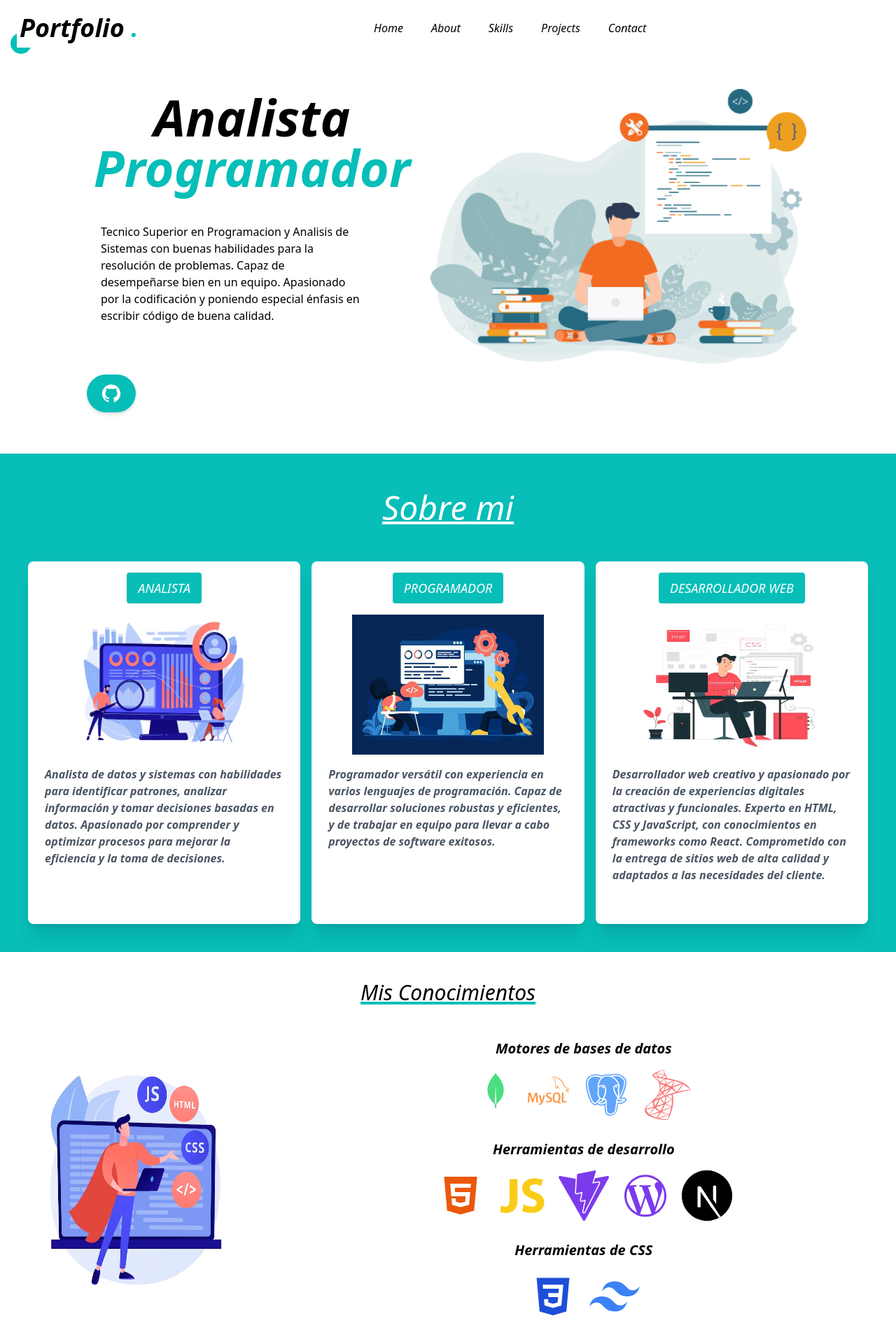
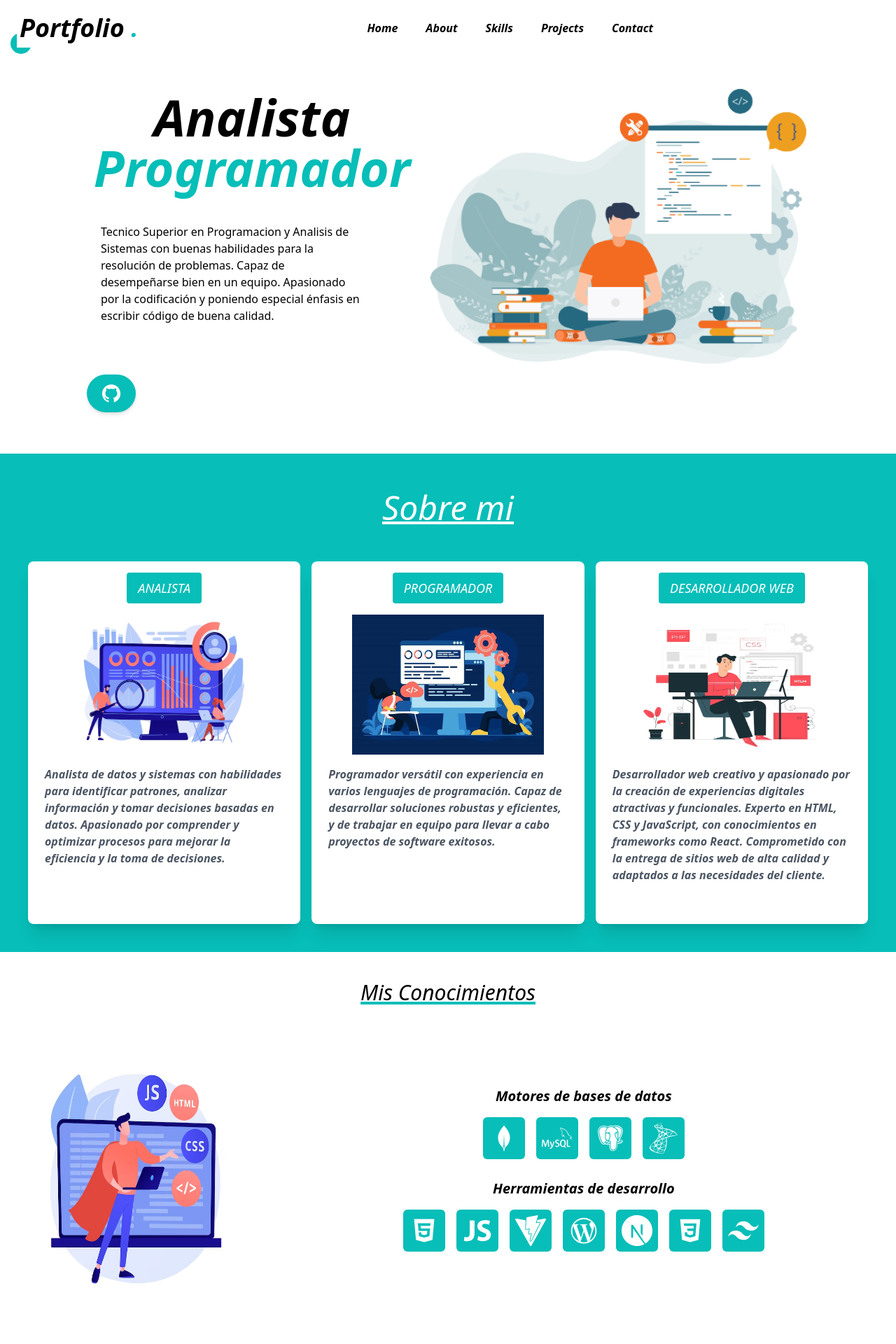
Before and after one commit to Guerre-Pablo-Agustin/React-vite-Portfolio, a React (Vite) app: page / in a window 1280 px wide. Shown: the top 1920 px of the page at 70% size. Built offline with nearby package versions, Linux system fonts and the light colour scheme.

Commit message:
arreglos en css

```diff
--- a/src/Components/Nav/Nav.jsx
+++ b/src/Components/Nav/Nav.jsx
@@ -18,17 +18,17 @@ const Nav = () => {
         </span>
       </div>
       <nav
-        className={`fixed italic w-[80%] md:w-[60%] xl:w-full h-full ${
+        className={` italic w-[80%] md:w-[60%] xl:w-full h-full font-bold ${
           showMenu ? "left-0" : "-left-full"
         } top-0 xl:static
          flex-1 flex flex-col xl:flex-row items-center justify-center gap-10
          transition-all duration-500 z-50 max-[900px]:bg-primary`}
       >
-        <a href="#Home">Home</a>
-        <a href="#about">About</a>
-        <a href="#skills">Skills</a>
-        <a href="#projects">Projects</a>
-        <a href="#contacto">Contact</a>
+        <a className="hover:text-primary hover:text-xl" href="#Home">Home</a>
+        <a className="hover:text-primary hover:text-xl"  href="#about">About</a>
+        <a className="hover:text-primary hover:text-xl"  href="#skills">Skills</a>
+        <a className="hover:text-primary hover:text-xl"  href="#projects">Projects</a>
+        <a className="hover:text-primary hover:text-xl" href="#contacto">Contact</a>
         <button onClick={() => setShowMenu(!showMenu)} className="xl:hidden text-4xl">
         {showMenu ? <RiCloseLine /> : <RiMenu3Fill />}
         </button>
--- a/src/Components/Skills/Skils.jsx
+++ b/src/Components/Skills/Skils.jsx
@@ -60,10 +60,10 @@ const Skills = () => {
               Motores de bases de datos
             </p>
             <div className="flex flex-wrap justify-center gap-4 w-full">
-              <BiLogoMongodb className="text-4xl md:text-5xl lg:text-6xl text-green-400" />
-              <SiMysql className="text-4xl md:text-5xl lg:text-6xl text-orange-400" />
-              <BiLogoPostgresql className="text-5xl md:text-6xl lg:text-7xl text-blue-400" />
-              <SiMicrosoftsqlserver className="text-5xl md:text-6xl lg:text-7xl text-red-400" />
+              <BiLogoMongodb className="text-4xl md:text-5xl lg:text-6xl bg-primary p-2 rounded-md text-white" />
+              <SiMysql className="text-2xl md:text-5xl lg:text-6xl bg-primary p-2 rounded-md text-white" />
+              <BiLogoPostgresql className="text-5xl md:text-6xl lg:text-6xl bg-primary p-2 rounded-md text-white" />
+              <SiMicrosoftsqlserver className="text-5xl md:text-6xl lg:text-6xl bg-primary p-2 rounded-md text-white" />
             </div>
           </div>
           <br />
@@ -72,21 +72,17 @@ const Skills = () => {
               Herramientas de desarrollo
             </p>
             <div className="flex flex-wrap justify-center gap-4 w-full">
-              <BiLogoHtml5 className="text-5xl md:text-6xl lg:text-7xl text-orange-600" />
-              <IoLogoJavascript className="text-5xl md:text-6xl lg:text-7xl text-yellow-400" />
-              <SiVite className="text-5xl md:text-6xl lg:text-7xl text-violet-600" />
-              <BiLogoWordpress className="text-5xl md:text-6xl lg:text-7xl text-violet-600" />
-              <SiNextdotjs className="text-5xl md:text-6xl lg:text-7xl text-black" />
+              <BiLogoHtml5 className="text-5xl md:text-6xl  bg-primary p-2 rounded-md text-white" />
+              <IoLogoJavascript className="text-5xl md:text-6xl  bg-primary p-2 rounded-md text-white" />
+              <SiVite className="text-5xl md:text-6xl  bg-primary p-2 rounded-md text-white" />
+              <BiLogoWordpress className="text-5xl md:text-6xl  bg-primary p-2 rounded-md text-white" />
+              <SiNextdotjs className="text-5xl md:text-6xl  bg-primary p-2 rounded-md text-white" />
+              <BiLogoCss3 className="text-5xl md:text-6xl  bg-primary p-2 rounded-md text-white" />
+              <SiTailwindcss className="text-5xl md:text-6xl  bg-primary p-2 rounded-md text-white" />
             </div>
           </div>
           <br />
-          <div className="flex flex-col gap-4 text-lg ">
-            <p className="text-center text-xl font-bold">Herramientas de CSS</p>
-            <div className="flex flex-wrap justify-center gap-4 w-full">
-              <BiLogoCss3 className="text-5xl md:text-6xl lg:text-7xl text-blue-700" />
-              <SiTailwindcss className="text-5xl md:text-6xl lg:text-7xl text-blue-500" />
-            </div>
-          </div>
+
         </div>
       </div>
     </section>
```
